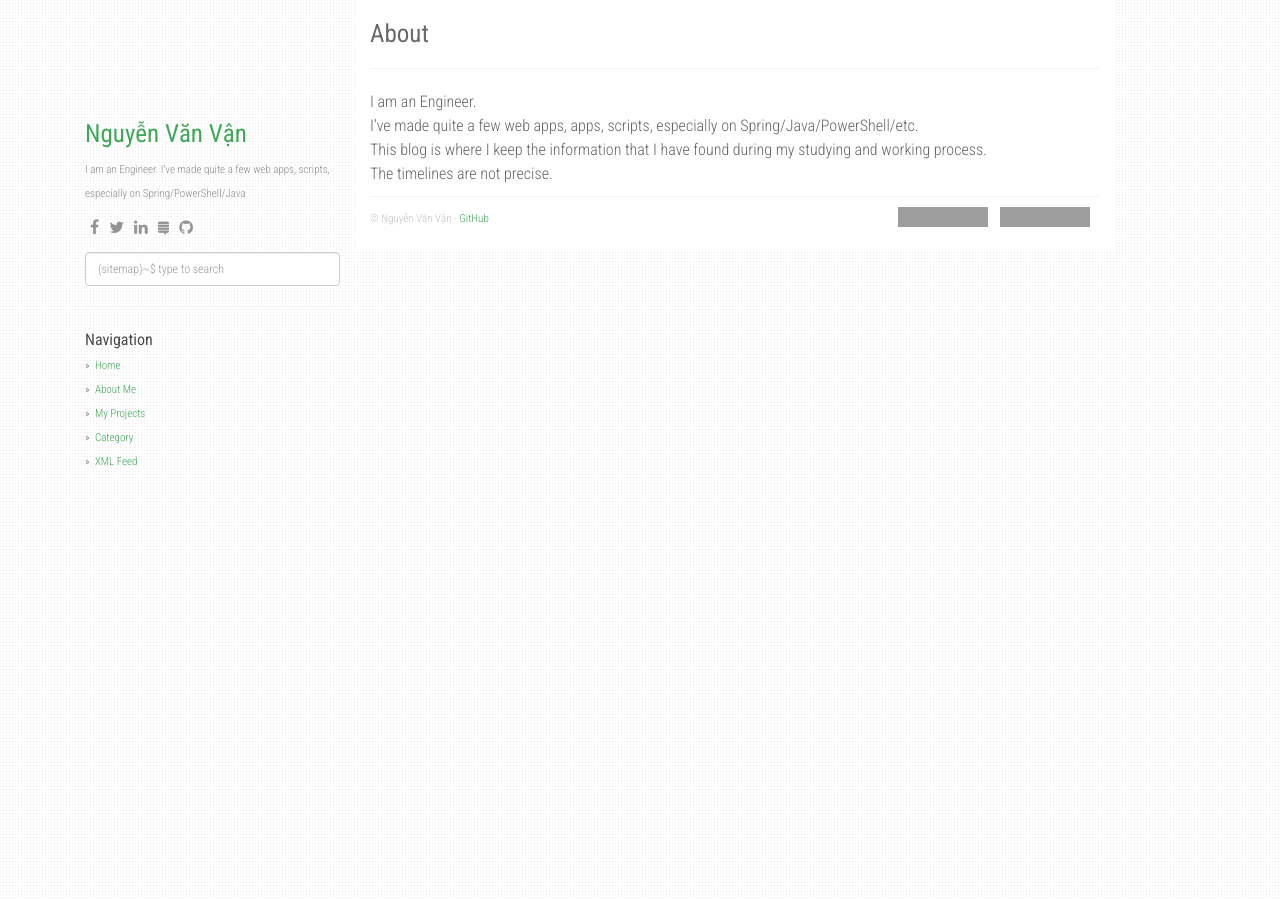
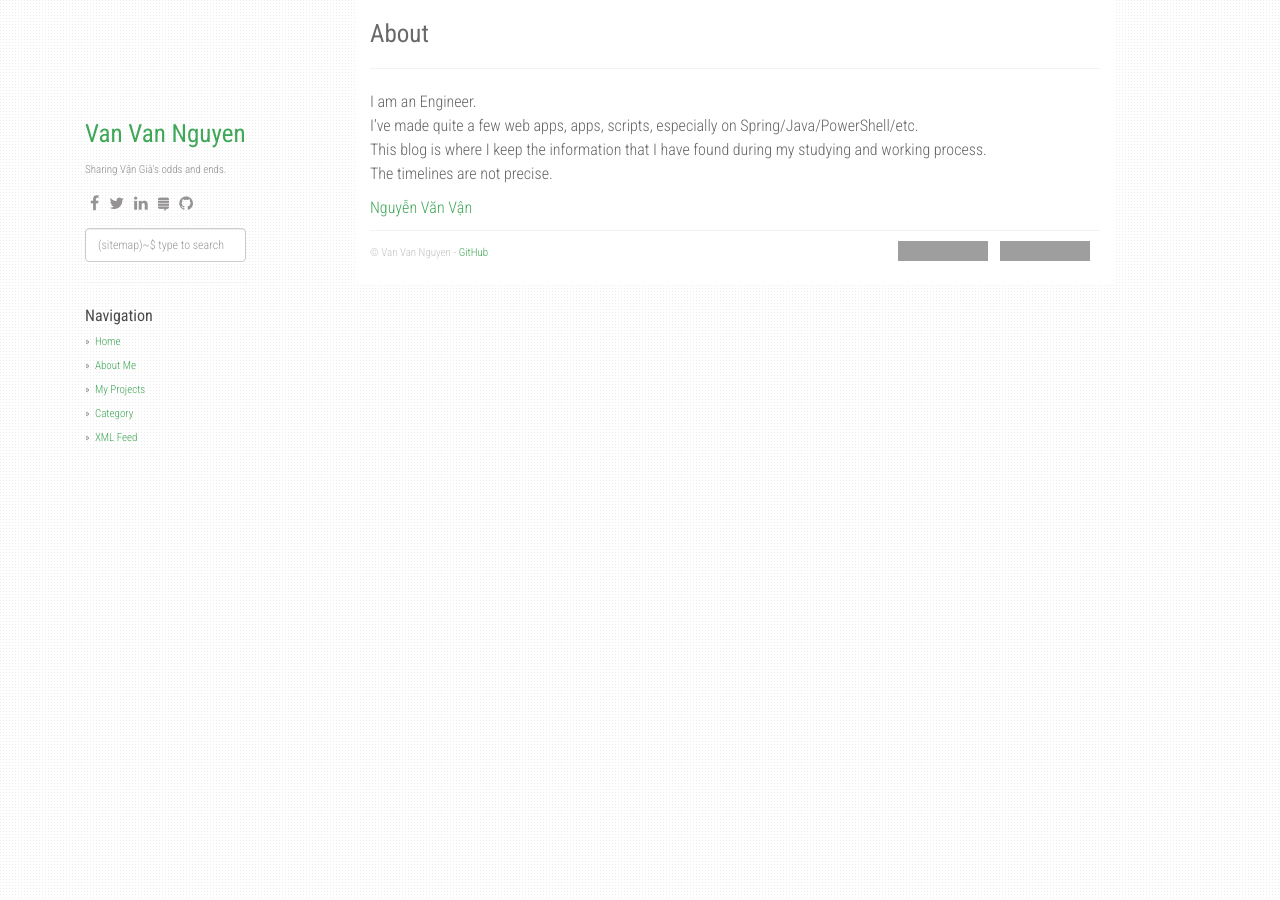
Before and after one commit to vegetaz/vegetaz.github.io, a Jekyll site: the page built from about.md, in a window 1280 px wide. Built offline with Jekyll 4.4.1, drawn with Linux system fonts in a browser that asks for light colours; nearby versions of some CDN libraries; grey boxes are pictures that could not be loaded.

Commit message:
https://vegetaz.github.io

```diff
--- a/_config.yml
+++ b/_config.yml
@@ -1,8 +1,8 @@
 title: Vận Già Blog
 description: Nơi chia sẻ những lượm lặt của Vận Già
-author: Nguyễn Văn Vận
+author: Van Van Nguyen
 github: https://github.com/vegetaz
-about: I am an Engineer. I've made quite a few web apps, scripts, especially on Spring/PowerShell/Java
+about: Sharing Vận Già's odds and ends.
 disqus_shortname: vegetaz
 google_analytics: G-CTNX87JXNZ
 
```
Also changed, not shown: about.md (+2 -0 lines).
